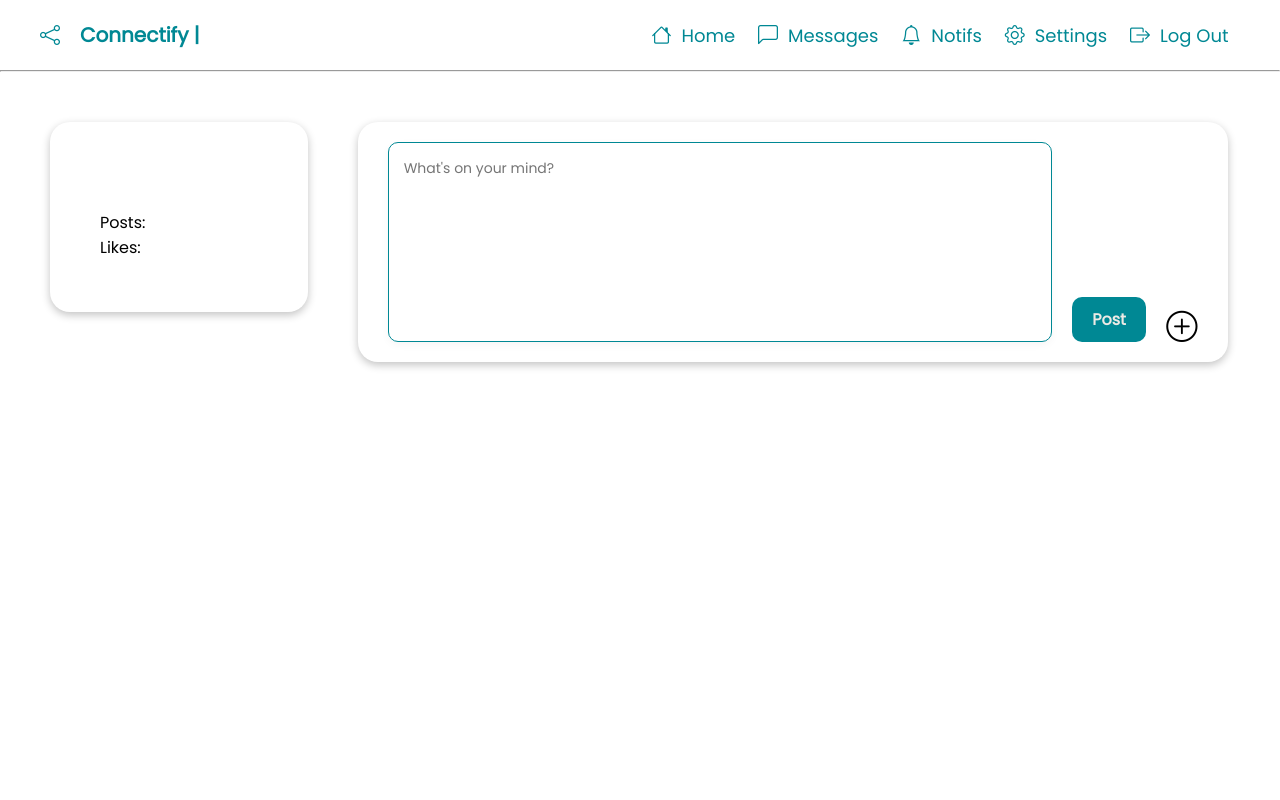
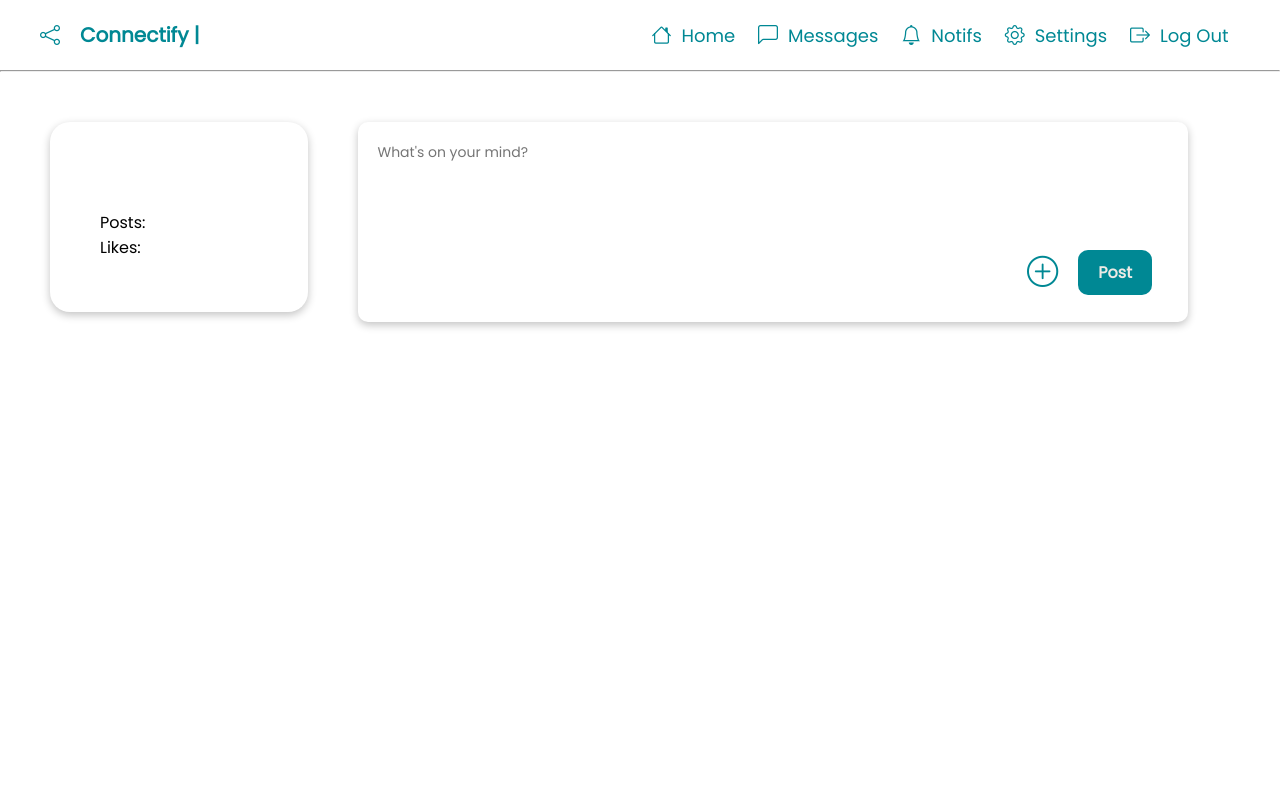
Before and after one commit to yashb07/Full-Stack-Website-Minor-Project, a PHP site: page / in a window 1280 px wide. Run offline with PHP 8.4, Linux system fonts and the light colour scheme; the visitor is signed in with stand-in values (Sample User, id 1); data that the repository does not hold is empty; some libraries are stand-ins or nearby versions.

Commit message:
fix: feed final ui redo

```diff
--- a/css/style.css
+++ b/css/style.css
@@ -105,8 +105,8 @@ body {
   width: 50%;
   background-image: linear-gradient(
     30deg,
-    var(--blue-dark-light),
-    var(--blue-dark)
+    var(--blue-secondary),
+    var(--blue-primary)
   );
   flex-direction: column;
   align-items: center;
--- a/css/style_feed.css
+++ b/css/style_feed.css
@@ -1,6 +1,7 @@
 @import "utilities.css";
 @import url("https://fonts.googleapis.com/css2?family=Lato&display=swap");
 @import url('https://fonts.googleapis.com/css2?family=Poppins&display=swap');
+
 :root {
   --menu-width: 40em; /* Width of menu */
   --items: 6; /* Number of items you have */
@@ -18,6 +19,7 @@
   --black-secondary: #1a1a1d;
   --black-tertiary: #4e4e50;
 }
+
 body {
   width: 100%;
   height: 100%;
@@ -30,6 +32,20 @@ body {
   font-family: "Poppins", sans-serif;
   font-size: 62.5%;
 }
+
+::-webkit-scrollbar {
+  width: 0.75rem;
+}
+::-webkit-scrollbar-track {
+  background: #ffff;
+}
+::-webkit-scrollbar-thumb {
+  background: #008894;
+}
+::-webkit-scrollbar-thumb:hover {
+  background: #026670;
+}
+
 a {
   text-decoration: none;
 }
@@ -84,19 +100,18 @@ a {
     display: flex;
     flex-direction: row;
     justify-content: space-around;
-    align-items: flex-end;
-    box-shadow: rgba(0, 0, 0, 0.24) 0px 3px 8px;
+    align-items: center;
     border-radius: 2rem;
-    padding: 2rem;
   }
 
   .feed-container .add-post .post-form textarea {
-    width: 80%;
+    width: 100%;
     height: 20rem;
     border-radius: 1rem;
-    border: 1px solid var(--blue-dark-light);
-    box-shadow: rgba(0, 0, 0, 0.04) 0px 3px 8px;
-    padding: 1.5rem;
+    border: 0px solid var(--blue-dark-light);
+    box-shadow: rgba(0, 0, 0, 0.24) 0px 3px 8px;
+    padding: 2rem;
+    padding-right: 20rem;
     font-size: 1.4rem;
     font-weight: 400;
     resize: none;
@@ -104,10 +119,30 @@ a {
 
   .feed-container .add-post .post-form textarea:focus {
     outline: 0;
-    border: 1px solid var(--blue-dark);
+    /* border: 0.25px solid var(--blue-dark); */
   }
 
-  .feed-container .add-post .post-form input {
+  .feed-container .add-post .post-form .post-btn {
+    position: absolute;
+    right: 10%;
+    display: flex;
+    align-items: center;
+    margin-bottom: -10rem;
+  }
+
+  .post-btn label {
+    margin-right: 2rem;
+    cursor: pointer;
+  }
+  .post-btn label i {
+    color: var(--blue-dark-light);
+    transition: all 0.3s ease;
+  }
+  .post-btn label i:hovver {
+    color: var(--blue-dark);
+  }
+
+  .feed-container .add-post .post-form .post-btn input {
     padding: 1rem 2rem;
     border: none;
     border-radius: 1rem;
@@ -149,11 +184,13 @@ a {
 
   .post-profile-pic {
     margin: 1rem;
+    margin-right: 3rem;
   }
 
   .feed-container .add-post .posts_area .status-post .post-profile-pic img {
-    width: 100%;
-    border-radius: 1rem;
+    width: 7rem;
+    height: 7rem;
+    border-radius: 50%;
   }
 
   .feed-container .add-post .posts_area .status-post .post-content {
@@ -168,7 +205,7 @@ a {
     width: 100%;
     display: flex;
     align-items: center;
-    margin-bottom: 1rem;
+    margin: 1rem 0rem;
     font-size: 1.4rem;
     font-weight: 400;
     color: var(--blue-dark-light);
@@ -184,12 +221,12 @@ a {
     color: var(--blue-dark);
   }
 
-  #post-body {
-    font-size: 2rem;
+  #post-body .post-desc{
+    font-size: 1.5rem;
     font-weight: 400;
   }
 
-  .postedImage img{
-    width: 80%;
-    height: 80%;
+  #post-body .post-img img{
+    width: 90%;
+    height: 90%;
   }
--- a/includes/classes/Post.php
+++ b/includes/classes/Post.php
@@ -186,9 +186,13 @@ class Post {
 										<a href='$added_by'> $first_name $last_name </a> $user_to &nbsp;&nbsp;&nbsp;&nbsp;$time_message
 									</div>
 									<div id='post-body'>
-										$body
+										<div class='post-desc'>
+											$body
+										</div>
 										<br>
-										$imageDiv
+										<div class='post-img'>
+											$imageDiv
+										</div>
 									</div>
 								</div>
 							</div>
--- a/index.php
+++ b/index.php
@@ -59,9 +59,11 @@ include("includes/classes/Post.php");
 		<div class="add-post">
 			<form class="post-form" action="index.php" method="POST" enctype="multipart/form-data">
 				<textarea name="post_text"id="post_text" placeholder="What's on your mind?" maxlength="100"></textarea>
-				<input type="submit" name="post" id="post_button" value="Post">
-				<input type="file" name="fileToUpload" id="fileToUpload" value="Select Media" style="display:none;">
-				<label for="fileToUpload" id="mediabut"><i class="bi bi-plus-circle fa-10x"></i></label>
+				<div class="post-btn">
+					<input type="file" name="fileToUpload" id="fileToUpload" value="Select Media" style="display:none;">
+					<label for="fileToUpload" id="mediabut"><i class="bi bi-plus-circle fa-10x"></i></label>
+					<input type="submit" name="post" id="post_button" value="Post">
+				</div>
 				<!-- <button type="submit" name="post" id="post_button">Post</button> -->
 			</form>
 			<div class="posts_area"></div>
--- a/sign_in.php
+++ b/sign_in.php
@@ -14,6 +14,7 @@ require 'includes/form_handlers/login_handler.php';
     <meta name="viewport" content="width=device-width, initial-scale=1.0">
     <title>Connectify</title>
     <link rel="stylesheet" href="./css/style.css">
+    <link rel="stylesheet" href="./css/utilities.css">
     <link rel="stylesheet" href="https://cdnjs.cloudflare.com/ajax/libs/font-awesome/4.7.0/css/font-awesome.min.css">
 </head>
 
--- a/sign_up.php
+++ b/sign_up.php
@@ -14,6 +14,7 @@ require 'includes/form_handlers/login_handler.php';
     <meta name="viewport" content="width=device-width, initial-scale=1.0">
     <title>Connectify</title>
     <link rel="stylesheet" href="./css/style.css">
+    <link rel="stylesheet" href="./css/utilities.css">
     <link rel="stylesheet" href="https://cdnjs.cloudflare.com/ajax/libs/font-awesome/4.7.0/css/font-awesome.min.css">
 </head>
 
```
Also changed, not shown: css/utilities.css (line endings or trailing spaces), images/posts/6177f6160d7c5Screenshot 2021-10-26 180520.png (added).
